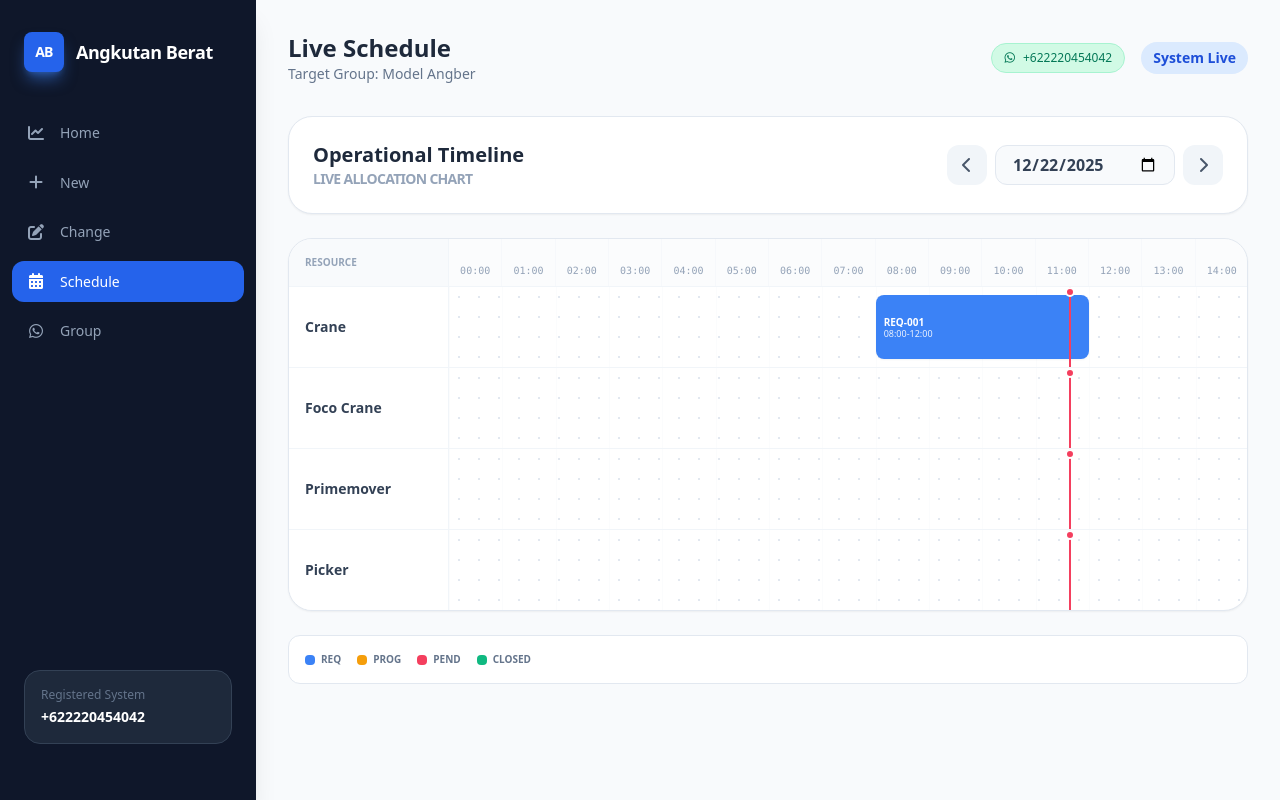
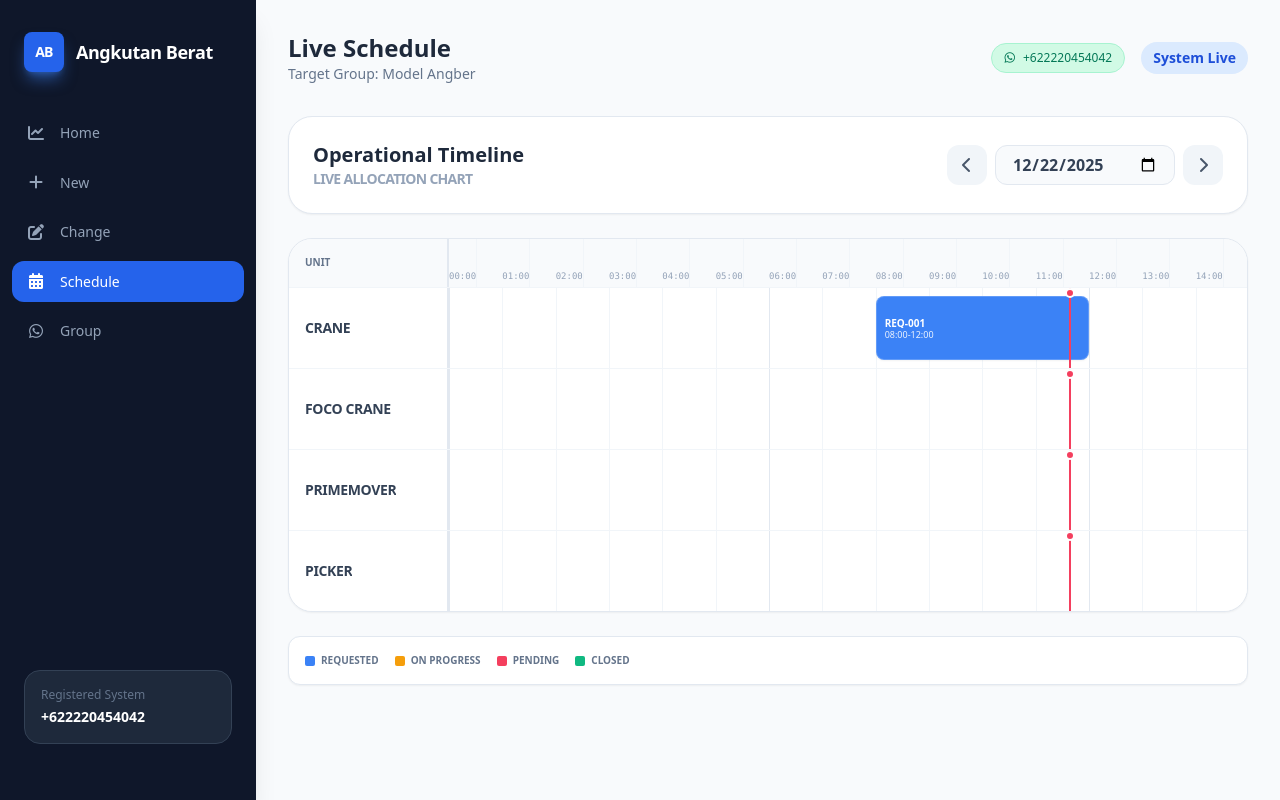
Before and after one commit to rifkikhadafi-ops/Heavy-Transport-Booking, a React (Vite) app: page / in a window 1280 px wide. Both pictures are taken after a click on the button "Schedule". Built offline with nearby package versions, Linux system fonts and the light colour scheme.

Commit message:
fix(schedule): Adjust timeline hour rendering and header
Expand the hour range in the schedule view to include 24 hours (0-24) for complete daily coverage. Also, update the "Resource" header text to "UNIT" and adjust its styling for better clarity and visual distinction.

```diff
--- a/components/ScheduleView.tsx
+++ b/components/ScheduleView.tsx
@@ -36,7 +36,7 @@ const ScheduleView: React.FC<ScheduleViewProps> = ({ bookings }) => {
     return ((h * 60 + m) / 1440) * 100;
   };
 
-  const hours = Array.from({ length: 24 }, (_, i) => i);
+  const hours = Array.from({ length: 25 }, (_, i) => i); // 0 to 24 for full coverage
 
   const getStatusBg = (status: JobStatus) => {
     switch (status) {
@@ -86,21 +86,27 @@ const ScheduleView: React.FC<ScheduleViewProps> = ({ bookings }) => {
       </div>
 
       <div className="bg-white rounded-2xl md:rounded-3xl shadow-sm border border-slate-200 overflow-hidden relative">
-        <div className="md:hidden absolute top-0 right-0 p-2 text-[9px] font-bold text-slate-300 pointer-events-none z-30">
+        <div className="md:hidden absolute top-0 right-0 p-2 text-[9px] font-bold text-slate-300 pointer-events-none z-40">
           <i className="fa-solid fa-arrows-left-right mr-1"></i> Swipe to scroll
         </div>
 
         <div className="overflow-x-auto scrollbar-hide">
           <div className="min-w-[1000px] md:min-w-[1440px]">
             {/* Timeline Header (Hours) */}
-            <div className="flex border-b border-slate-100">
-              <div className="w-32 md:w-40 p-4 bg-slate-50 font-black text-[10px] text-slate-400 uppercase border-r border-slate-100 sticky left-0 z-30">
-                Resource
+            <div className="flex border-b border-slate-100 relative">
+              <div className="w-32 md:w-40 p-4 bg-slate-50 font-black text-[10px] text-slate-500 uppercase border-r-2 border-slate-200 sticky left-0 z-30">
+                UNIT
               </div>
-              <div className="flex-1 flex bg-slate-50/50">
+              <div className="flex-1 relative h-12 bg-slate-50">
                 {hours.map(h => (
-                  <div key={h} className="flex-1 border-r border-slate-100/50 text-[10px] text-slate-400 p-2 font-mono flex items-end justify-center">
-                    {String(h).padStart(2, '0')}:00
+                  <div
+                    key={h}
+                    className="absolute top-0 bottom-0 border-r border-slate-100 flex flex-col items-center"
+                    style={{ left: `${(h/24)*100}%` }}
+                  >
+                    <span className="text-[9px] font-mono text-slate-400 mt-auto pb-1">
+                      {h < 24 ? `${String(h).padStart(2, '0')}:00` : '00:00'}
+                    </span>
                   </div>
                 ))}
               </div>
@@ -110,25 +116,29 @@ const ScheduleView: React.FC<ScheduleViewProps> = ({ bookings }) => {
             <div className="divide-y divide-slate-100">
               {Object.values(EquipmentType).map(type => (
                 <div key={type} className="flex group hover:bg-slate-50/30 transition-colors">
-                  <div className="w-32 md:w-40 p-4 border-r border-slate-100 flex items-center sticky left-0 z-30 bg-white group-hover:bg-slate-50">
-                    <span className="font-bold text-xs md:text-sm text-slate-700 truncate">{type}</span>
+                  <div className="w-32 md:w-40 p-4 border-r-2 border-slate-200 flex items-center sticky left-0 z-30 bg-white group-hover:bg-slate-50">
+                    <span className="font-bold text-xs md:text-sm text-slate-700 truncate uppercase tracking-tight">{type}</span>
                   </div>
-                  <div className="flex-1 h-16 md:h-20 relative bg-[size:20px_20px] bg-[radial-gradient(#e2e8f0_1px,transparent_1px)]">
+                  <div className="flex-1 h-16 md:h-20 relative bg-white">
                     {/* Visual Grid Lines */}
                     {hours.map(h => (
-                      <div key={h} className="absolute top-0 bottom-0 border-r border-slate-100/30" style={{ left: `${(h/24)*100}%` }}></div>
+                      <div
+                        key={h}
+                        className={`absolute top-0 bottom-0 border-r ${h % 6 === 0 ? 'border-slate-200' : 'border-slate-100'}`}
+                        style={{ left: `${(h/24)*100}%` }}
+                      ></div>
                     ))}
 
                     {/* Job Blocks */}
                     {filteredBookings.filter(b => b.unit === type).map(booking => {
                       const start = timeToPercent(booking.startTime);
                       const end = timeToPercent(booking.endTime);
-                      const width = Math.max(end - start, 2); // Minimum width for visibility
+                      const width = Math.max(end - start, 1);
 
                       return (
                         <div
                           key={booking.id}
-                          className={`absolute top-2 bottom-2 rounded-lg shadow-sm px-2 py-1 text-white overflow-hidden cursor-pointer active:scale-95 transition-all z-10 flex flex-col justify-center ${getStatusBg(booking.status)}`}
+                          className={`absolute top-2 bottom-2 rounded-lg shadow-sm px-2 py-1 text-white overflow-hidden cursor-pointer active:scale-95 transition-all z-10 flex flex-col justify-center border border-white/20 ${getStatusBg(booking.status)}`}
                           style={{ left: `${start}%`, width: `${width}%` }}
                         >
                           <div className="text-[9px] md:text-[10px] font-black leading-none truncate mb-0.5">{booking.id}</div>
@@ -154,21 +164,21 @@ const ScheduleView: React.FC<ScheduleViewProps> = ({ bookings }) => {
         </div>
       </div>
 
-      <div className="flex flex-wrap gap-2 md:gap-4 text-[9px] md:text-[10px] font-black uppercase text-slate-500 bg-white p-3 md:p-4 rounded-xl border border-slate-200">
+      <div className="flex flex-wrap gap-4 text-[9px] md:text-[10px] font-black uppercase text-slate-500 bg-white p-3 md:p-4 rounded-xl border border-slate-200 shadow-sm">
         <div className="flex items-center space-x-1.5">
-          <div className="w-2.5 h-2.5 rounded bg-blue-500"></div>
-          <span>Req</span>
+          <div className="w-2.5 h-2.5 rounded-sm bg-blue-500"></div>
+          <span>Requested</span>
         </div>
         <div className="flex items-center space-x-1.5">
-          <div className="w-2.5 h-2.5 rounded bg-amber-500"></div>
-          <span>Prog</span>
+          <div className="w-2.5 h-2.5 rounded-sm bg-amber-500"></div>
+          <span>On Progress</span>
         </div>
         <div className="flex items-center space-x-1.5">
-          <div className="w-2.5 h-2.5 rounded bg-rose-500"></div>
-          <span>Pend</span>
+          <div className="w-2.5 h-2.5 rounded-sm bg-rose-500"></div>
+          <span>Pending</span>
         </div>
         <div className="flex items-center space-x-1.5">
-          <div className="w-2.5 h-2.5 rounded bg-emerald-500"></div>
+          <div className="w-2.5 h-2.5 rounded-sm bg-emerald-500"></div>
           <span>Closed</span>
         </div>
       </div>
```
